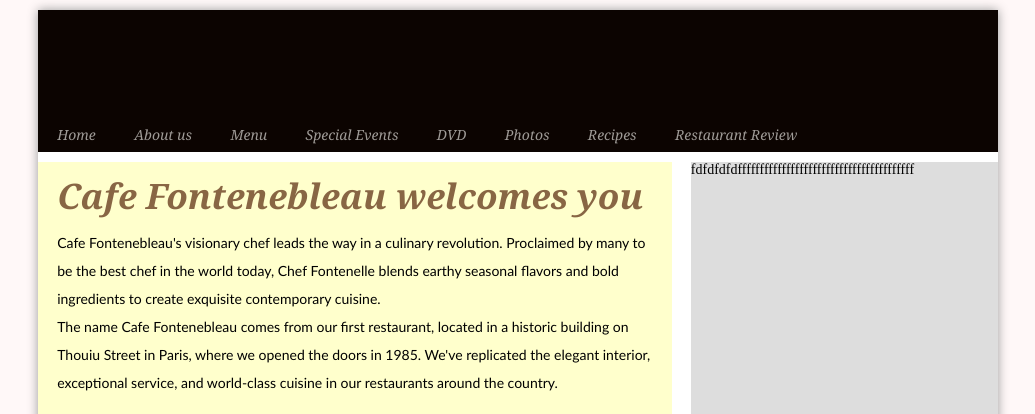
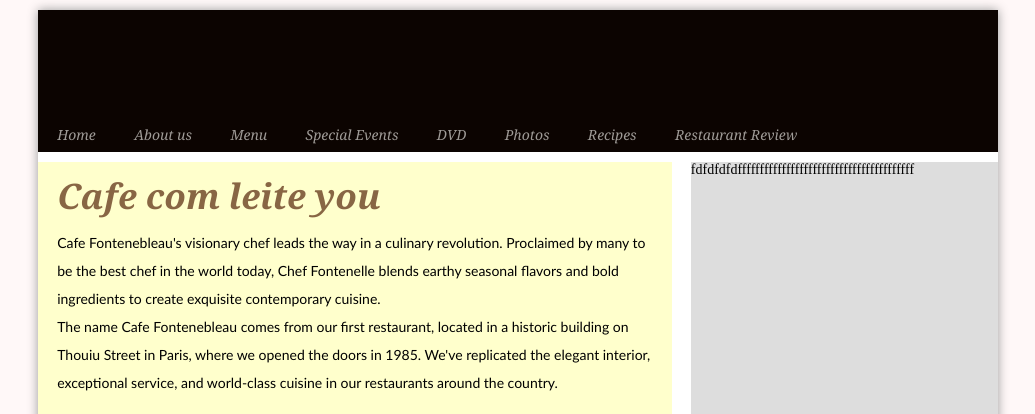
Before and after one commit to raymicaelly/sapatariapefofo, a plain HTML site: page index.html in a window 1280 px wide. Shown: the top 414 px of the page, without its empty margins (122-1157 px from the left). Drawn offline with Linux system fonts and the light colour scheme.

Commit message:
correu uma alteração no h1

```diff
--- a/index.html
+++ b/index.html
@@ -119,7 +119,7 @@
             </nav>
 
             <section class="conteudo">
-              <h1>Cafe Fontenebleau welcomes you</h1>
+              <h1>Cafe com leite you</h1>
               <p>Cafe Fontenebleau's visionary chef leads the way in a culinary revolution. Proclaimed by many to be the best chef in the world today, Chef Fontenelle blends earthy seasonal flavors and bold ingredients to create exquisite contemporary cuisine.</p>
               <p>The name Cafe Fontenebleau comes from our first restaurant, located in a historic building on Thouiu Street in Paris, where we opened the doors in 1985. We've replicated the elegant interior, exceptional service, and world-class cuisine in our restaurants around the country.</p>
               <h2>Come dine with us tonight</h2>
```
